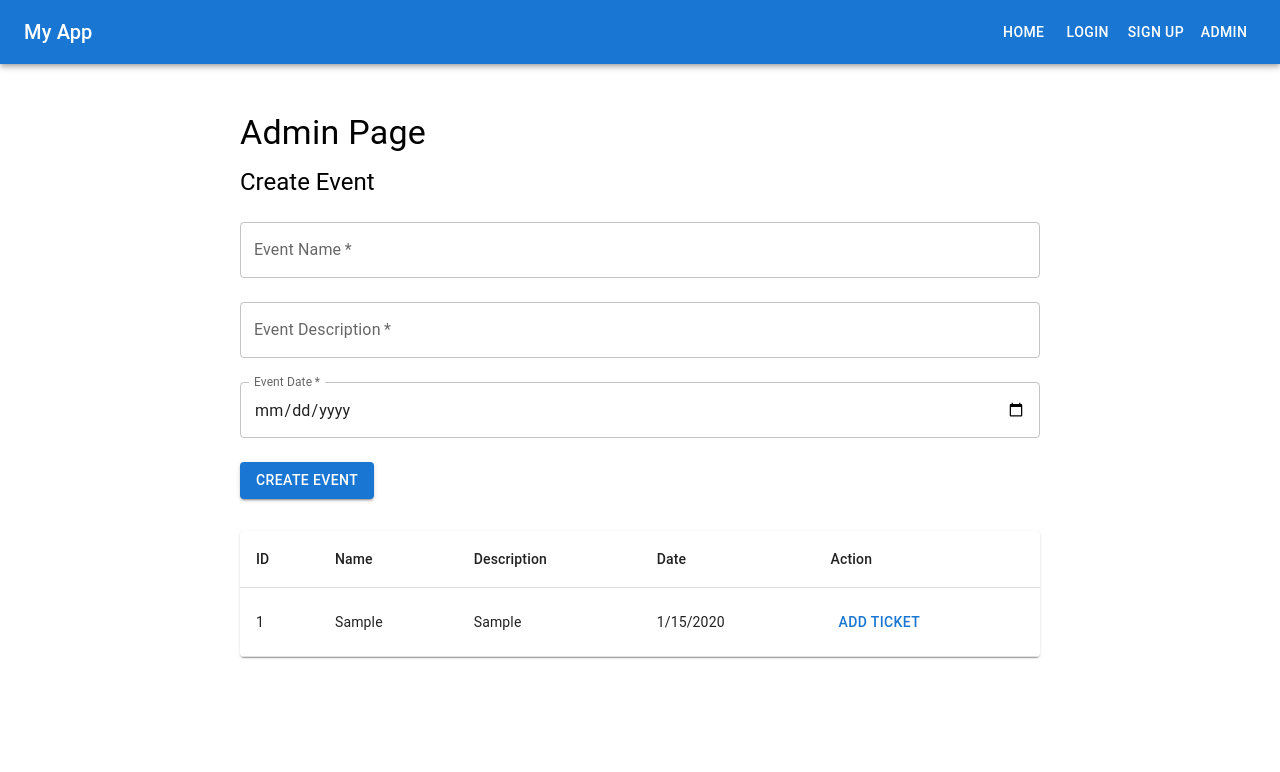
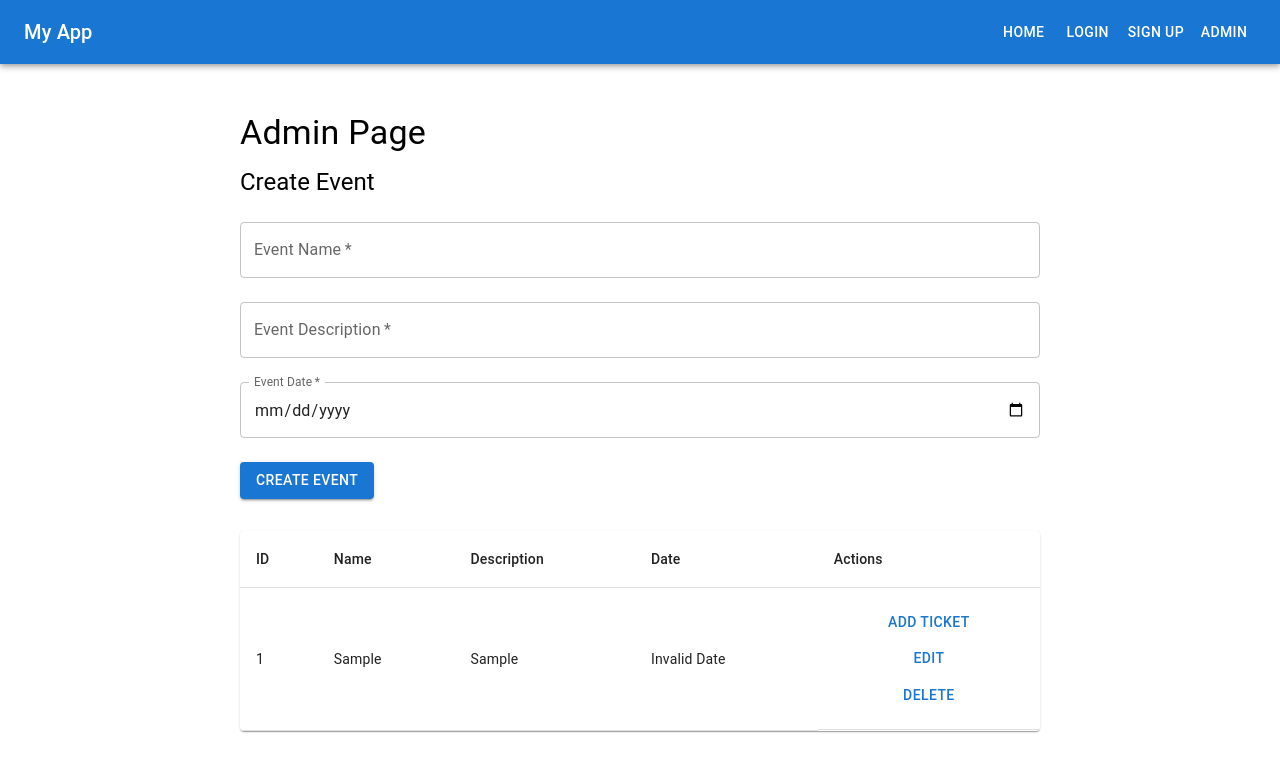
Before and after one commit to elab-development/internet-tehnologije-projekat-appzaprodajuulaznica_2019_0191, a React (Create React App) app in the folder React/ticketing-frontend/: page /admin in a window 1280 px wide. Both pictures are taken after typing "Sample", "Sample", "2020-01-15" into the empty fields and a click on the button "CREATE EVENT". Shown: the top 772 px of the page. Built offline with nearby package versions, Linux system fonts and the light colour scheme; no server answers; the HTML template or start-up script is replaced by a standard one.

Commit message:
event table modification, two buttons added (edit, delete)

```diff
--- a/React/ticketing-frontend/src/components/EventTable.jsx
+++ b/React/ticketing-frontend/src/components/EventTable.jsx
@@ -1,7 +1,7 @@
 import React from 'react';
 import { Table, TableBody, TableCell, TableContainer, TableHead, TableRow, Paper, Button } from '@mui/material';
 
-const EventTable = ({ events, onAddTicket }) => {
+const EventTable = ({ events, onAddTicket, onEditEvent, onDeleteEvent }) => {
   return (
     <TableContainer component={Paper}>
       <Table>
@@ -11,7 +11,7 @@ const EventTable = ({ events, onAddTicket }) => {
             <TableCell>Name</TableCell>
             <TableCell>Description</TableCell>
             <TableCell>Date</TableCell>
-            <TableCell>Action</TableCell>
+            <TableCell>Actions</TableCell>
           </TableRow>
         </TableHead>
         <TableBody>
@@ -20,11 +20,11 @@ const EventTable = ({ events, onAddTicket }) => {
               <TableCell>{event.id}</TableCell>
               <TableCell>{event.name}</TableCell>
               <TableCell>{event.description}</TableCell>
-              <TableCell>{new Date(event.date).toLocaleDateString()}</TableCell>
-              <TableCell>
-                <Button onClick={() => onAddTicket(event.id)}>
-                  Add Ticket
-                </Button>
+              <TableCell>{new Date(event.event_date).toLocaleDateString()}</TableCell>
+              <TableCell sx={{display:'flex', flexDirection:'column'}}>
+                <Button onClick={() => onAddTicket(event.id)}>Add Ticket</Button>
+                <Button onClick={() => onEditEvent(event)}>Edit</Button>
+                <Button onClick={() => onDeleteEvent(event.id)}>Delete</Button>
               </TableCell>
             </TableRow>
           ))}
```
